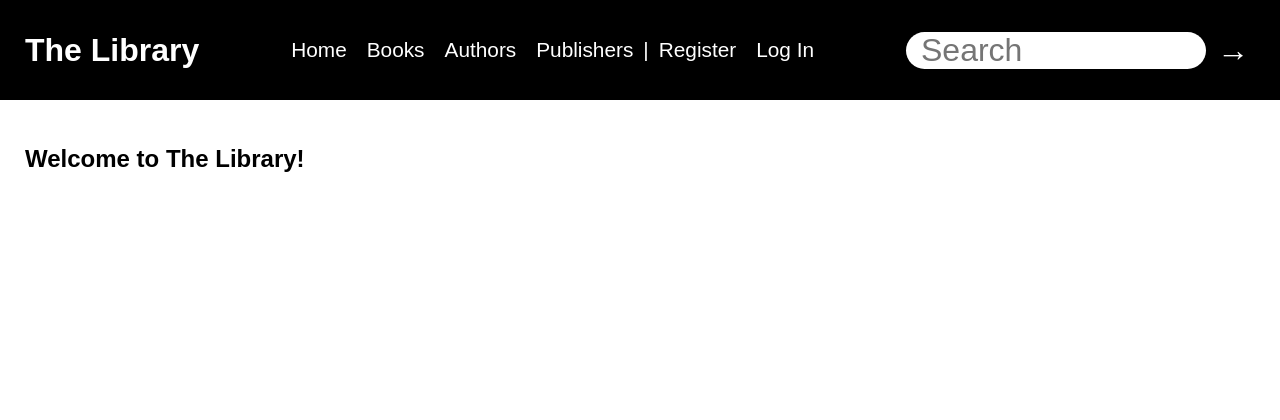
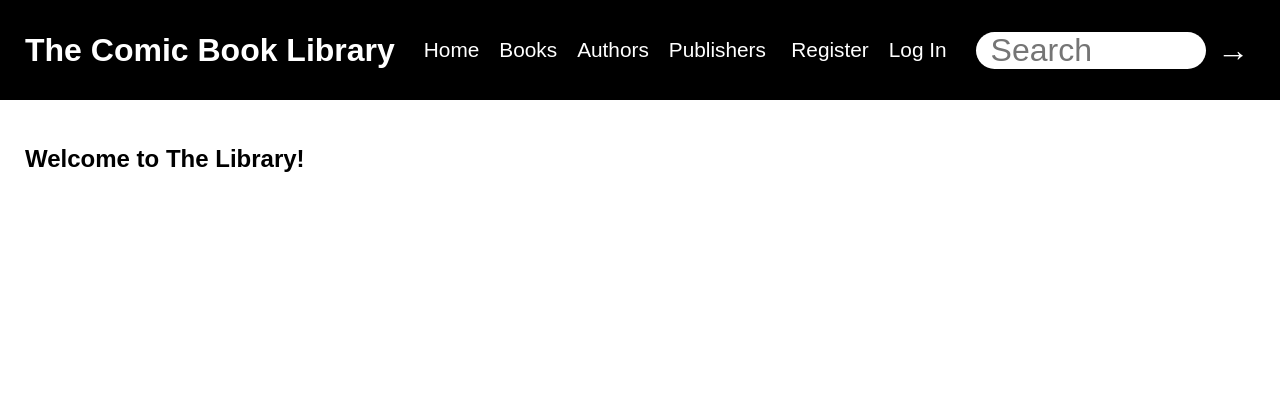
Before and after one commit to lucas-riedlshah/compsci235-assignment2, a Flask app: page / in a window 1280 px wide. Shown: the top 420 px of the page. Run offline with Flask 2, Linux system fonts and the light colour scheme.

Commit message:
header title now links to home page, minor styling changes

```diff
--- a/library/static/css/style.css
+++ b/library/static/css/style.css
@@ -14,13 +14,18 @@ body {
   justify-content: space-between;
   padding: 25px;
   background-color: black;
+}
+
+.header__title {
   color: white;
+  text-decoration: none;
+  min-width: 200px;
 }
 
 .header__nav {
   display: flex;
   flex-wrap: wrap;
-  min-width: 230px;
+  min-width: 300px;
   font-size: 1.3em;
 }
 
@@ -41,7 +46,7 @@ body {
 
 .header__search > .search__input {
   height: 100%;
-  width: 300px;
+  width: max(220px, 18vw);
   margin-right: 5px;
   font-size: 2em;
   border-radius: 50px;
--- a/library/templates/base.html
+++ b/library/templates/base.html
@@ -4,22 +4,35 @@
     <meta http-equiv="X-UA-Compatible" content="IE=edge" />
     <meta name="viewport" content="width=device-width, initial-scale=1.0" />
     <!-- TODO: Change this to a more appropriate name -->
-    <title>The Library</title>
+    <title>The Comic Book Library</title>
     <link
       rel="stylesheet"
       href="{{ url_for('static', filename='css/style.css')}}"
     />
-    <link rel="alternate icon" href="{{ url_for('static', filename='favicon.ico')}}">
-    <link rel="icon" type="image/svg+xml" href="{{ url_for('static', filename='favicon.svg')}}">
+    <link
+      rel="alternate icon"
+      href="{{ url_for('static', filename='favicon.ico')}}"
+    />
+    <link
+      rel="icon"
+      type="image/svg+xml"
+      href="{{ url_for('static', filename='favicon.svg')}}"
+    />
   </head>
   <body>
     <header class="header">
-      <h1 class="header__title">The Library</h1>
+      <a href="{{ url_for('home_bp.home') }}" class="header__title"
+        ><h1>The Comic Book Library</h1></a
+      >
       <div class="header__nav">
-        <a class="nav__item" href="/">Home</a>
-        <a class="nav__item" href="/books">Books</a>
-        <a class="nav__item" href="/authors">Authors</a>
-        <a class="nav__item" href="/publishers">Publishers</a>
+        <a class="nav__item" href="{{ url_for('home_bp.home') }}">Home</a>
+        <a class="nav__item" href="{{ url_for('books_bp.books') }}">Books</a>
+        <a class="nav__item" href="{{ url_for('authors_bp.authors') }}"
+          >Authors</a
+        >
+        <a class="nav__item" href="{{ url_for('publishers_bp.publishers') }}"
+          >Publishers</a
+        >
         |
         <!-- TODO: This should be /user if logged in. -->
         <a class="nav__item" href="/register">Register</a>
```
